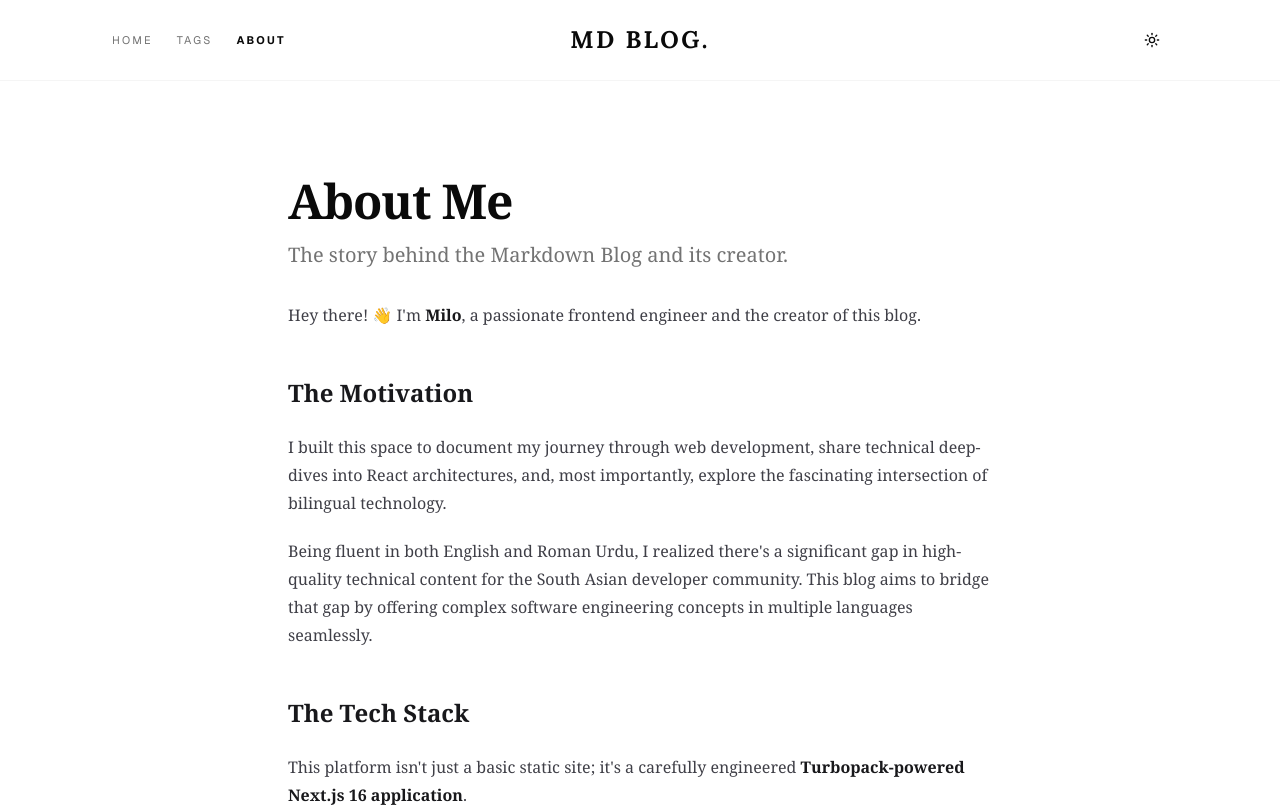
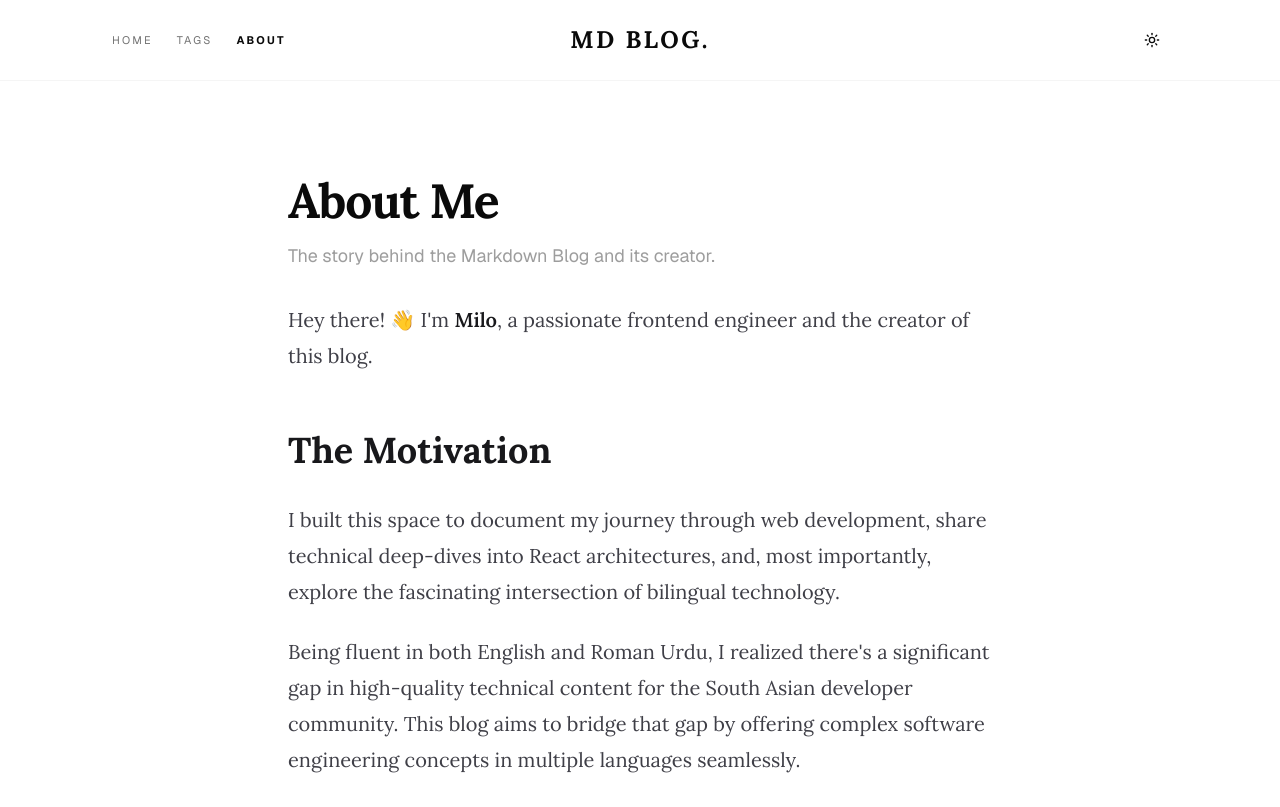
Before and after one commit to muhaimanalishah/nextjs-md-blog, a Next.js app: page /about in a window 1280 px wide. Shown: the top 807 px of the page. Built offline with nearby package versions, Linux system fonts and the light colour scheme; no server answers.

Commit message:
feat: Update typography and layout for About, Tags, and ReadingTime components for improved readability and consistency

```diff
--- a/app/about/page.tsx
+++ b/app/about/page.tsx
@@ -12,15 +12,15 @@ export default function AboutPage() {
   return (
     <div className="container max-w-3xl py-12 md:py-24 animate-in fade-in slide-in-from-bottom-4 duration-1000">
       <div className="flex flex-col gap-4 mb-8">
-        <h1 className="text-4xl font-extrabold tracking-tight lg:text-5xl">
+        <h1 className="text-4xl lg:text-5xl font-serif font-black tracking-tight">
           About Me
         </h1>
-        <p className="text-xl text-muted-foreground">
+        <p className="text-lg text-muted-foreground/70 font-sans leading-relaxed">
           The story behind the Markdown Blog and its creator.
         </p>
       </div>
 
-      <div className="prose prose-zinc dark:prose-invert max-w-none">
+      <div className="prose prose-zinc dark:prose-invert prose-lg md:prose-xl max-w-none font-serif leading-relaxed">
         <Content />
       </div>
     </div>
--- a/app/tags/[tag]/page.tsx
+++ b/app/tags/[tag]/page.tsx
@@ -44,7 +44,7 @@ export default async function TagPage({ params }: TagPageProps) {
           <span className="text-muted-foreground">Tagged with:</span>
           <TagBadge tag={tag} />
         </div>
-        <h1 className="text-4xl font-extrabold tracking-tight lg:text-5xl capitalize">
+        <h1 className="text-4xl lg:text-5xl font-serif font-black tracking-tight capitalize">
           {tag}
         </h1>
         <p className="text-xl text-muted-foreground">
--- a/app/tags/page.tsx
+++ b/app/tags/page.tsx
@@ -24,7 +24,7 @@ export default async function TagsPage() {
   return (
     <div className="container max-w-4xl py-12 md:py-24">
       <div className="flex flex-col gap-4 mb-12 text-center">
-        <h1 className="text-4xl font-extrabold tracking-tight lg:text-5xl">
+        <h1 className="text-4xl lg:text-5xl font-serif font-black tracking-tight">
           Browse by Tags
         </h1>
         <p className="text-xl text-muted-foreground">
@@ -37,7 +37,7 @@ export default async function TagsPage() {
           <Link key={tag} href={`/tags/${tag}`}>
             <Badge
               variant="secondary"
-              className="text-lg py-2 px-4 gap-2 hover:bg-primary hover:text-primary-foreground transition-colors cursor-pointer"
+              className="text-lg py-2 px-4 gap-2 hover:bg-primary hover:text-primary-foreground transition-colors cursor-pointer rounded-none"
             >
               {tag}{" "}
               <span className="text-muted-foreground text-sm font-normal">
--- a/components/ReadingTime.tsx
+++ b/components/ReadingTime.tsx
@@ -8,9 +8,9 @@ interface ReadingTimeProps {
 export function ReadingTime({ minutes, className }: ReadingTimeProps) {
   return (
     <div
-      className={`flex items-center font-sans text-muted-foreground gap-1.5 ${className}`}
+      className={`flex items-center font-sans text-[10px] font-bold uppercase tracking-widest text-muted-foreground gap-1.5 ${className}`}
     >
-      <Clock className="w-4 h-4" />
+      <Clock className="w-3 h-3" />
       <span>{minutes} min read</span>
     </div>
   );
```
